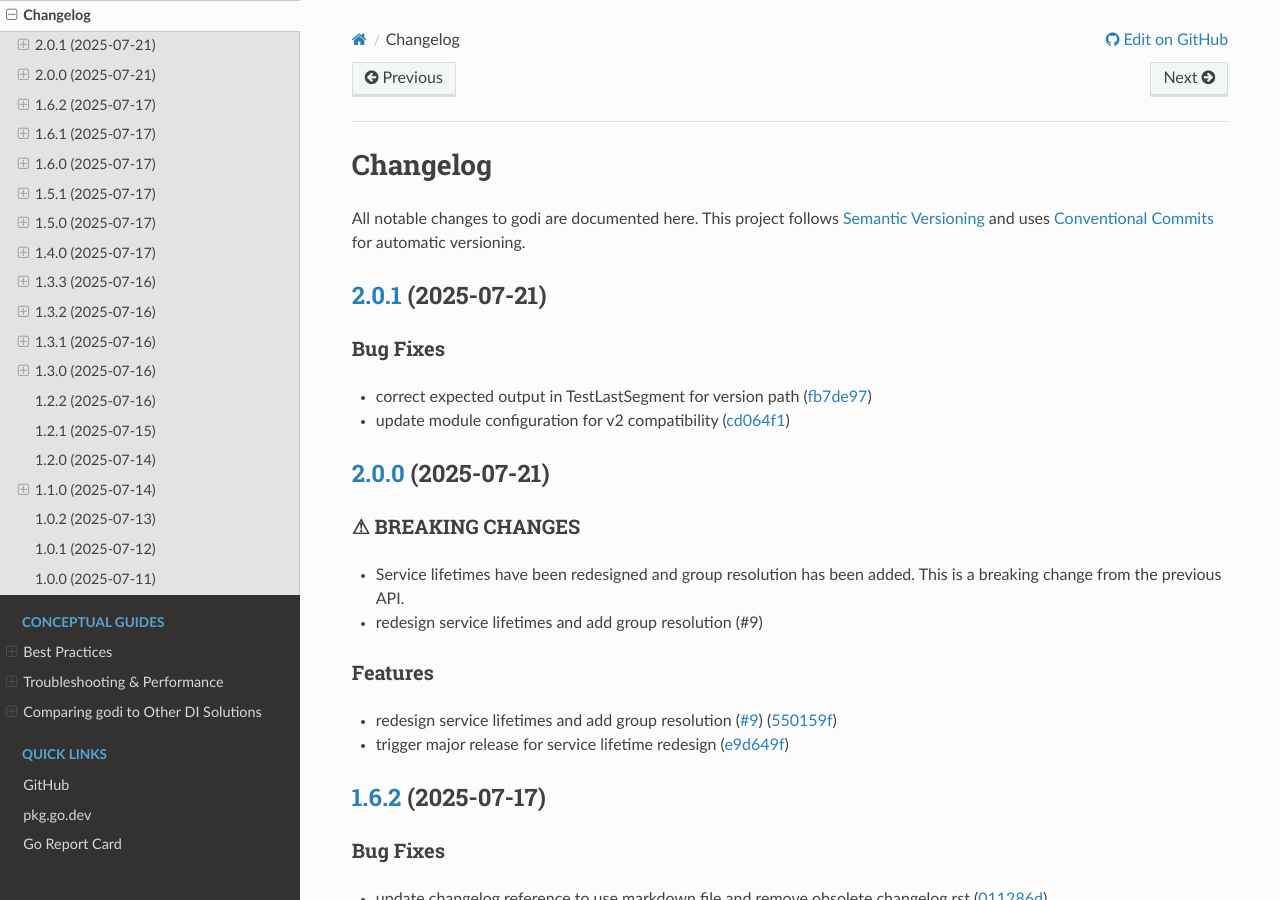
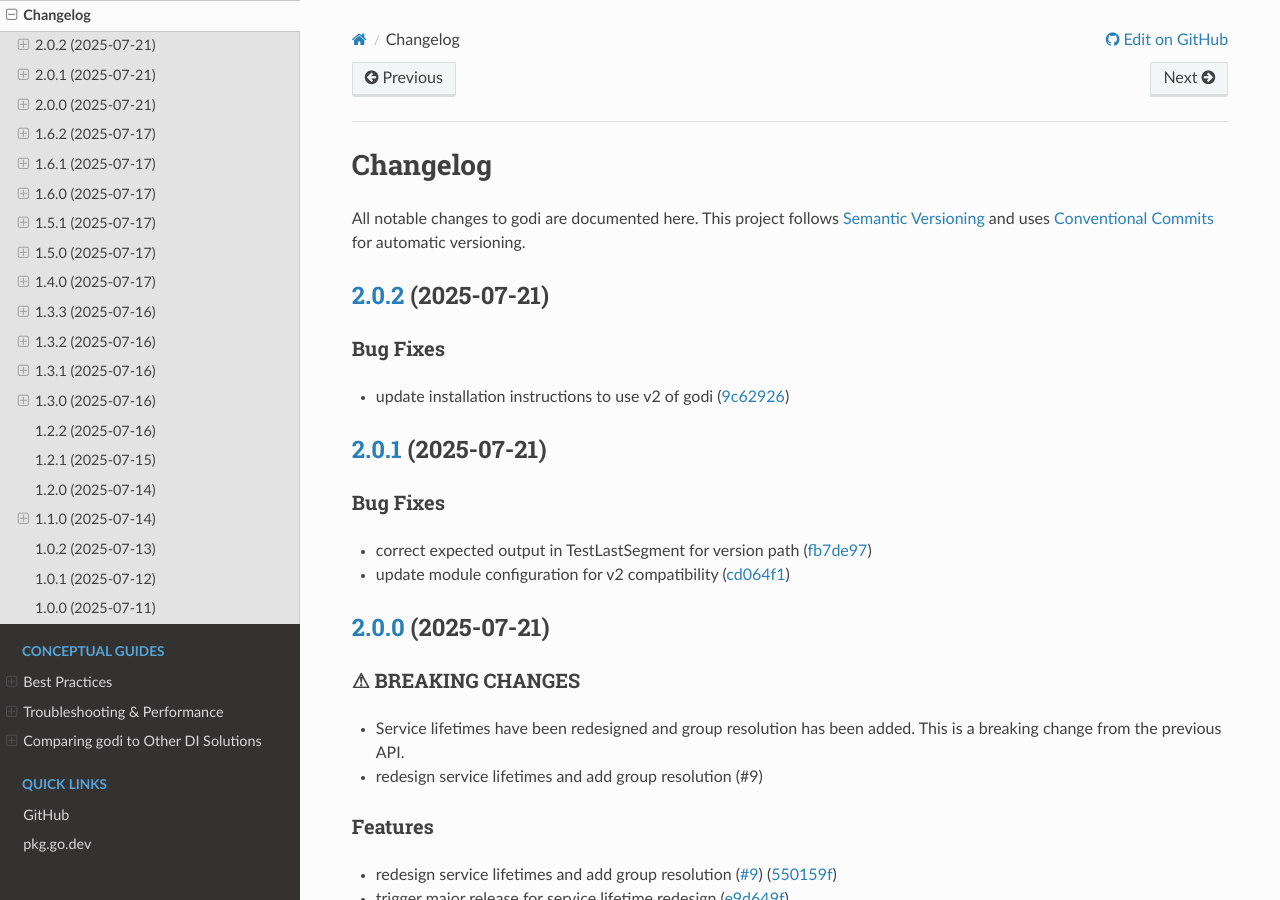
Before and after one commit to junioryono/godi, a Sphinx documentation site: the page built from docs/reference/changelog.md, in a window 1280 px wide and 900 px high. Built offline with Sphinx 7.4.7 and the Read the Docs theme 3.1.0, drawn with Linux system fonts in a browser that asks for light colours; pages that are not in the unit, such as notebooks, are missing from menus.

Commit message:
chore(release): v2.0.2 [skip ci]
- Update changelog
- Bump version

```diff
--- a/docs/reference/changelog.md
+++ b/docs/reference/changelog.md
@@ -1,6 +1,13 @@
 # Changelog
 
 All notable changes to godi are documented here. This project follows [Semantic Versioning](https://semver.org/) and uses [Conventional Commits](https://www.conventionalcommits.org/) for automatic versioning.
+
+## [2.0.2](https://github.com/junioryono/godi/compare/v2.0.1...v2.0.2) (2025-07-21)
+
+
+### Bug Fixes
+
+* update installation instructions to use v2 of godi ([9c62926](https://github.com/junioryono/godi/commit/9c62926fe975d2dd07e2f2ab53935d034a79c329))
 
 ## [2.0.1](https://github.com/junioryono/godi/compare/v2.0.0...v2.0.1) (2025-07-21)
 
```
